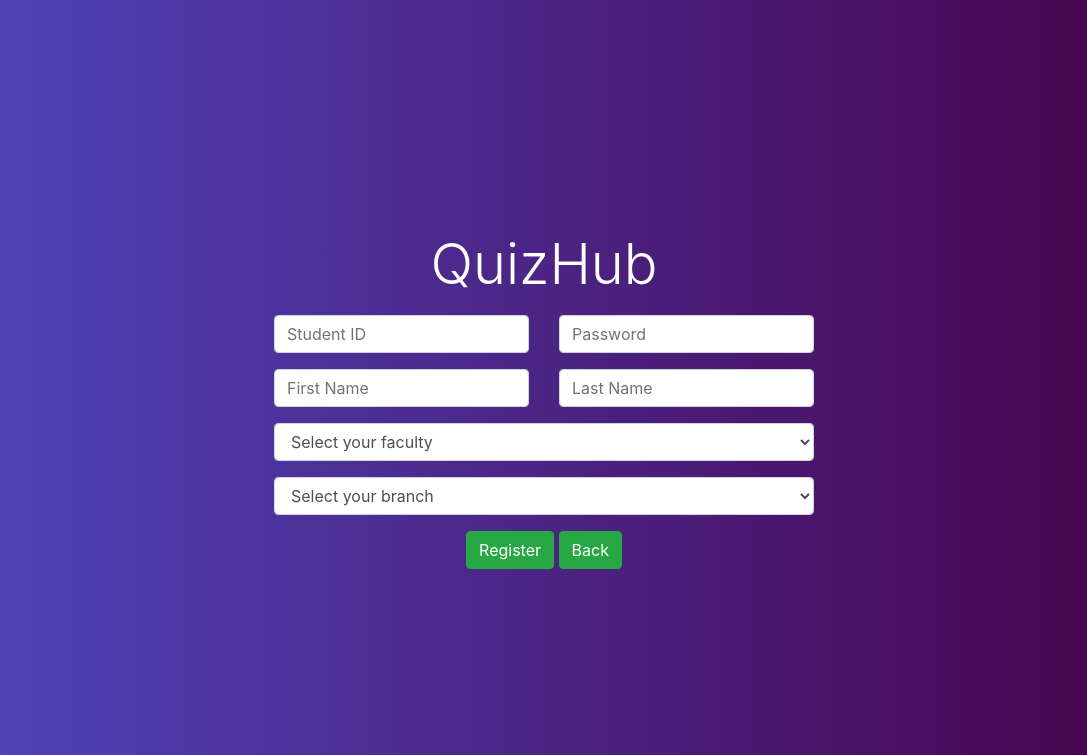
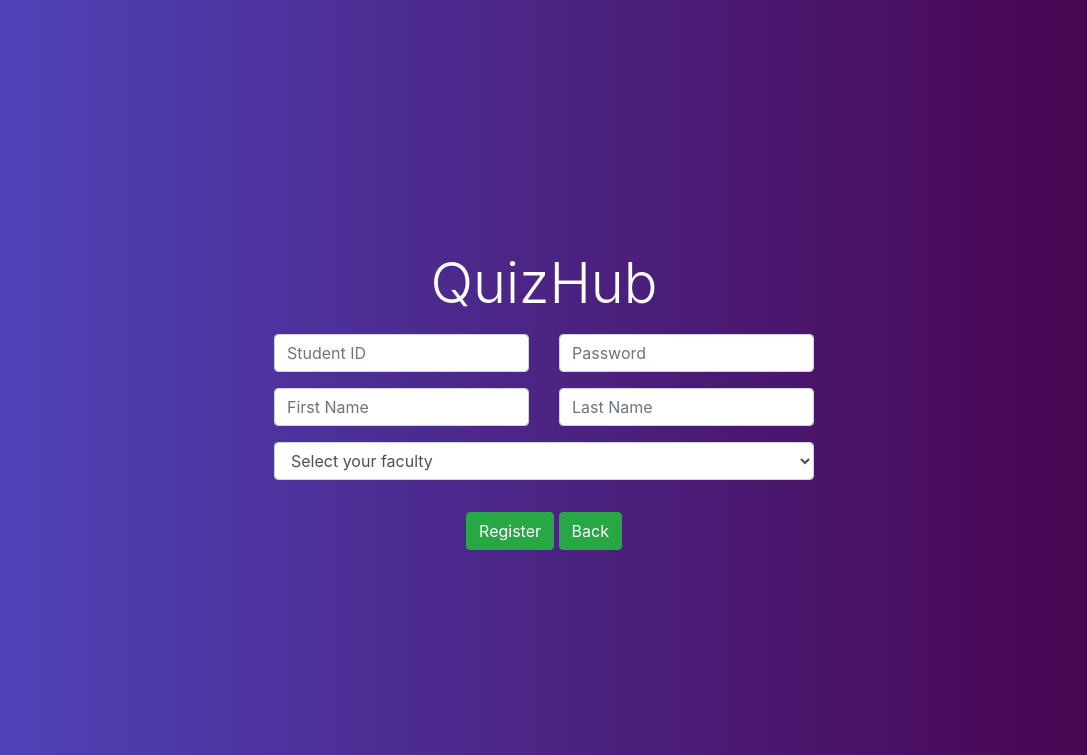
Before and after one commit to KMUTT-INT303/QuizHub, a Java web app: page /Register.jsp in a window 1280 px wide. Shown: the top 755 px of the page, without its empty margins (96-1183 px from the left). Run offline with Tomcat 11, a stand-in JSP engine, Linux system fonts and the light colour scheme; data that the repository does not hold is empty; database files in the repository are not loaded.

Commit message:
Added select javascript to get list only branch in faculty

```diff
--- a/QuizHub/web/Register.jsp
+++ b/QuizHub/web/Register.jsp
@@ -67,8 +67,8 @@
                                         <div class="col">
                                             <div class="form-group">
                                                 <label class="sr-only">Faculty</label>
-                                                <select class="form-control" name="faculty">
-                                                    <option selected="selected">Select your faculty</option>
+                                                <select class="form-control" id="faculty" name="faculty">
+                                                    <option value="0" selected="selected">Select your faculty</option>
                                                     <c:forEach items="${faculties}" var="f">
                                                         <option value="${f.id}">${f.name}</option>
                                                     </c:forEach>
@@ -81,10 +81,9 @@
                                         <div class="col">
                                             <div class="form-group">
                                                 <label class="sr-only">Branch</label>
-                                                <select class="form-control" id="branch" name="branch">
-                                                    <option selected="selected">Select your branch</option>
+                                                <select class="form-control" id="branch" name="branch" hidden="true">
                                                     <c:forEach items="${branch}" var="b">
-                                                        <option value="${b.id}">${b.name}</option>
+                                                        <option value="${b.faculty_id}-${b.id}">${b.name}</option>
                                                     </c:forEach>
                                                 </select>
                                             </div>
@@ -104,8 +103,7 @@
         </div>
     </body>
 
-    <script src="https://code.jquery.com/jquery-3.4.1.min.js" integrity="sha256-CSXorXvZcTkaix6Yvo6HppcZGetbYMGWSFlBw8HfCJo=" crossorigin="anonymous"></script>
-    <script src="https://code.jquery.com/jquery-3.3.1.slim.min.js" integrity="sha384-q8i/X+965DzO0rT7abK41JStQIAqVgRVzpbzo5smXKp4YfRvH+8abtTE1Pi6jizo" crossorigin="anonymous"></script>
+        <script src="https://code.jquery.com/jquery-3.4.1.min.js" integrity="sha256-CSXorXvZcTkaix6Yvo6HppcZGetbYMGWSFlBw8HfCJo=" crossorigin="anonymous"></script>
     <script src="https://cdnjs.cloudflare.com/ajax/libs/popper.js/1.14.7/umd/popper.min.js" integrity="sha384-UO2eT0CpHqdSJQ6hJty5KVphtPhzWj9WO1clHTMGa3JDZwrnQq4sF86dIHNDz0W1" crossorigin="anonymous"></script>
     <script src="https://stackpath.bootstrapcdn.com/bootstrap/4.3.1/js/bootstrap.min.js" integrity="sha384-JjSmVgyd0p3pXB1rRibZUAYoIIy6OrQ6VrjIEaFf/nJGzIxFDsf4x0xIM+B07jRM" crossorigin="anonymous"></script>
 
--- a/QuizHub/web/js/script.js
+++ b/QuizHub/web/js/script.js
@@ -3,3 +3,25 @@
  * To change this template file, choose Tools | Templates
  * and open the template in the editor.
  */
+
+
+$(document).ready(function () {
+
+    var faculty = $('#faculty');
+    var branch = $('#branch');
+    var branchOptions = branch.children();
+
+    faculty.on('change', function () {
+
+        branchOptions.detach();
+        branchOptions.filter(function () {
+            return this.value.indexOf(faculty.val() + "-") === 0;
+        }).appendTo(branch);
+
+        branch.children("option:first").attr('selected', true);
+
+        $("#faculty").val() == 0 ? $("#branch").attr("hidden", true) : $("#branch").attr("hidden", false)
+
+    });
+
+});
```
